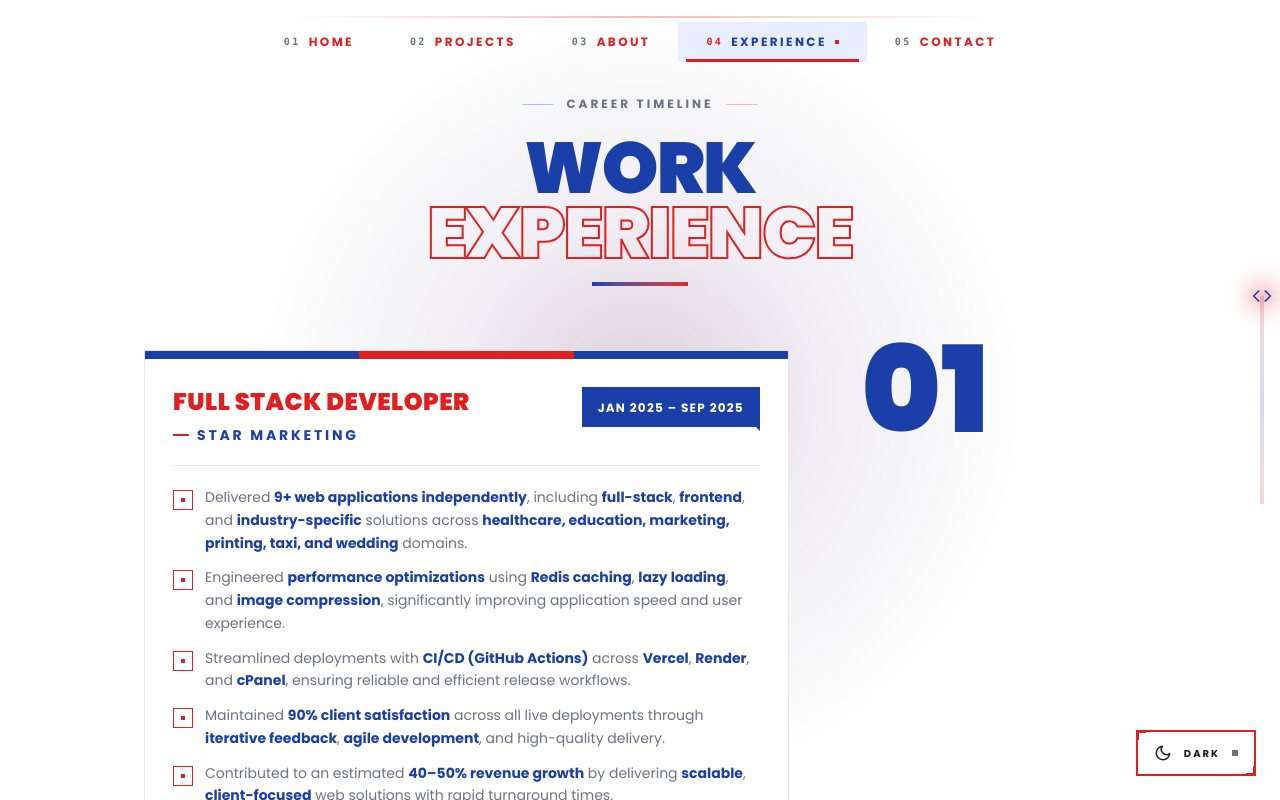
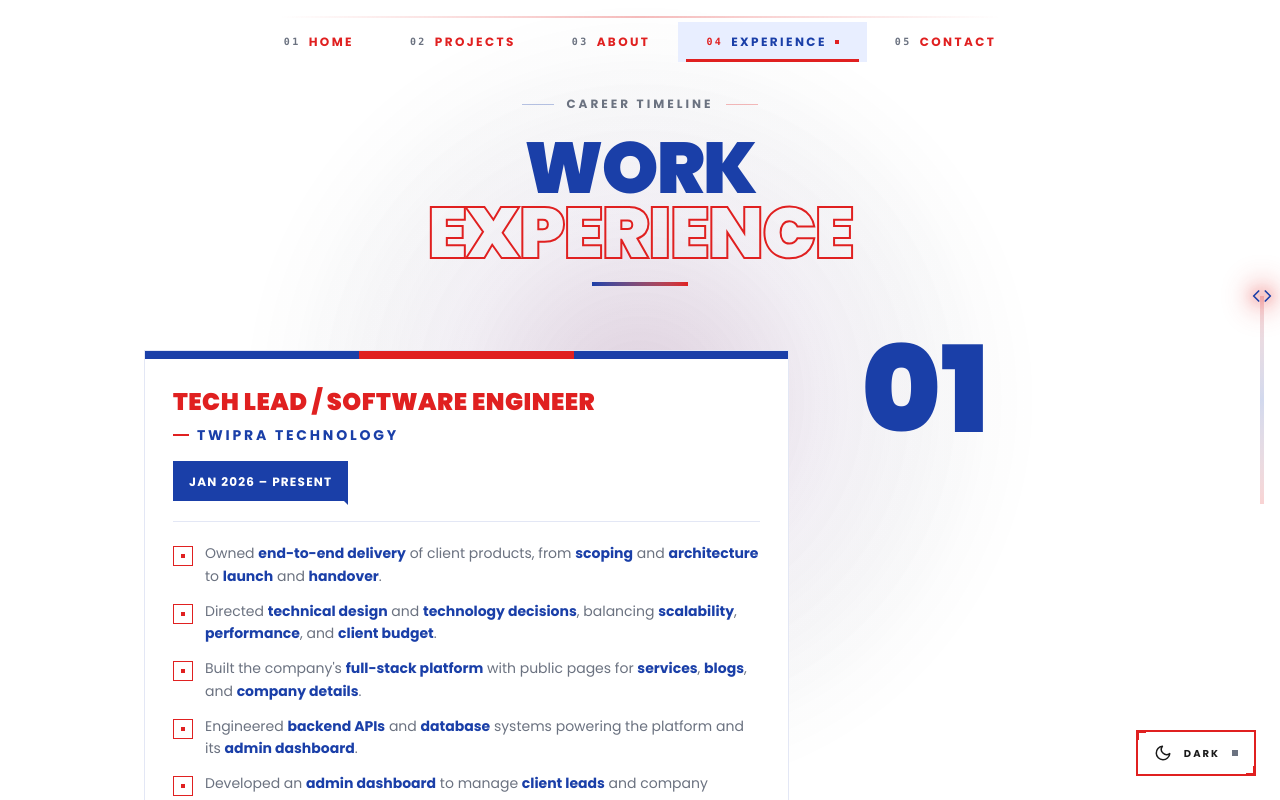
Before and after one commit to riteshgharti333/rg_portfolio, a Next.js app: page /experience in a window 1280 px wide. Shown: the top 800 px of the page. Built offline with nearby package versions, Linux system fonts and the light colour scheme.

Commit message:
updated Resume and Experience

```diff
--- a/src/constants/data.ts
+++ b/src/constants/data.ts
@@ -142,9 +142,24 @@ export const skills = {
 
 export const experiences = [
   {
+  role: "Tech Lead / Software Engineer",
+  company: "Twipra Technology",
+  duration: "Jan 2026 – Present",
+  points: [
+    "Owned **end-to-end delivery** of client products, from **scoping** and **architecture** to **launch** and **handover**.",
+    "Directed **technical design** and **technology decisions**, balancing **scalability**, **performance**, and **client budget**.",
+    "Built the company's **full-stack platform** with public pages for **services**, **blogs**, and **company details**.",
+    "Engineered **backend APIs** and **database** systems powering the platform and its **admin dashboard**.",
+    "Developed an **admin dashboard** to manage **client leads** and company applications in one place.",
+    "Authored **project proposals**, **cost estimates**, and **technical documentation** to define scope for clients.",
+    "Represented **engineering** in **client meetings**, explaining **architecture**, **feasibility**, and **effort estimates**.",
+    "Led **project planning** and technical execution, turning client requirements into structured, deliverable work.",
+  ],
+},
+  {
     role: "Full Stack Developer",
     company: "Star Marketing",
-    duration: "Jan 2025 – Sep 2025",
+    duration: "Jan 2025 – Dec 2025",
     points: [
       "Delivered **9+ web applications independently**, including **full-stack**, **frontend**, and **industry-specific** solutions across **healthcare, education, marketing, printing, taxi, and wedding** domains.",
       "Engineered **performance optimizations** using **Redis caching**, **lazy loading**, and **image compression**, significantly improving application speed and user experience.",
```
Also changed, not shown: 1 other file (tests, documents, lock files or other folders).
